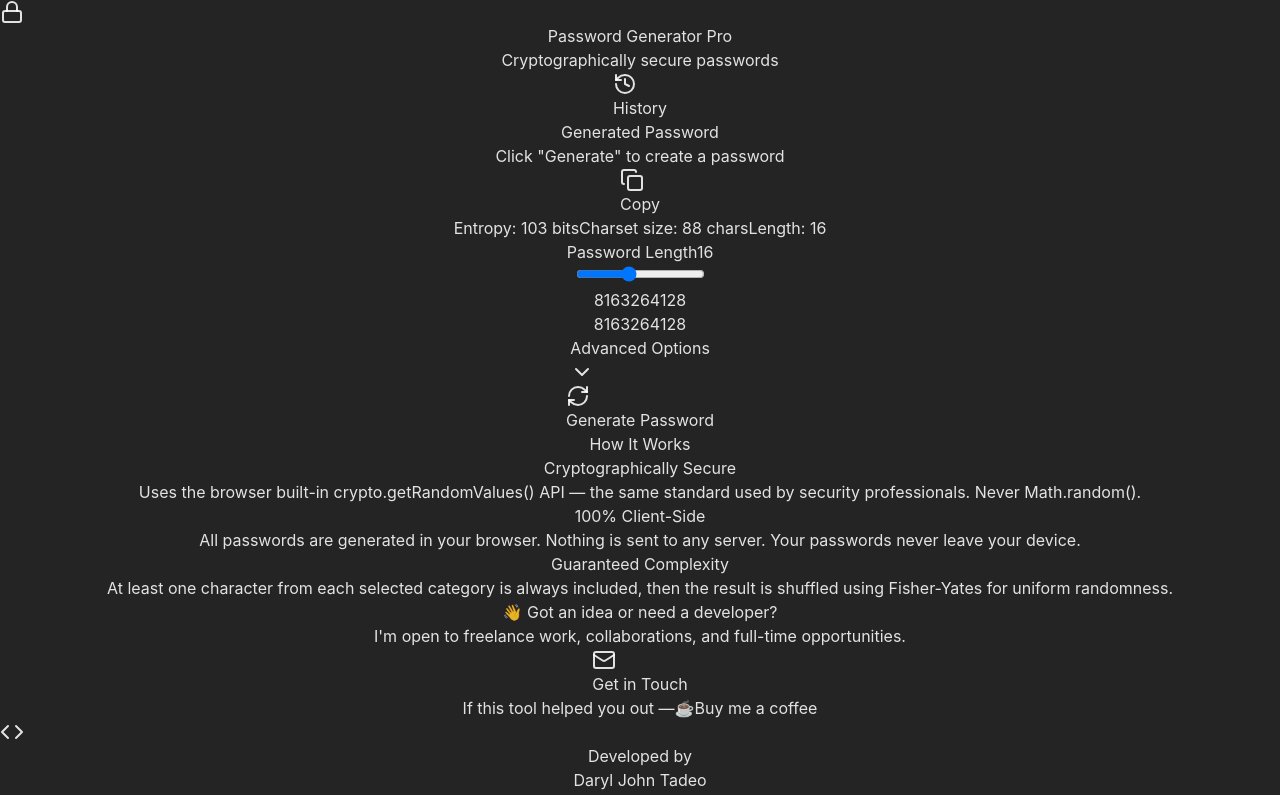
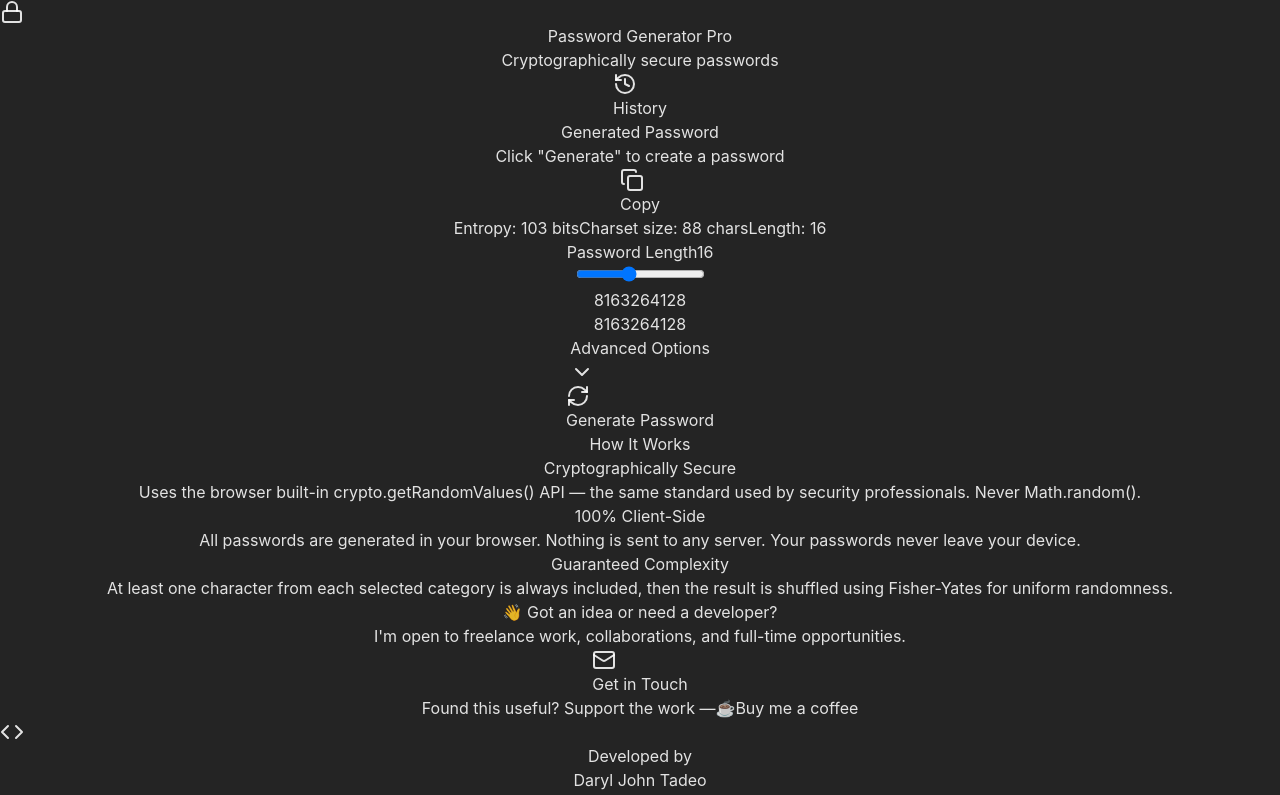
Before and after one commit to Tadxss/PasswordGeneratorPro, a React (Vite) app: page / in a window 1280 px wide. Shown: the top 795 px of the page. Built offline with nearby package versions, Linux system fonts and the light colour scheme.

Commit message:
Push latest updates

```diff
--- a/src/components/BuyMeACoffee.jsx
+++ b/src/components/BuyMeACoffee.jsx
@@ -1,7 +1,7 @@
 export default function BuyMeACoffee() {
     return (
         <div className="mt-4 flex items-center justify-center gap-3 py-4 text-slate-500 text-sm">
-            <span>If this tool helped you out —</span>
+            <span>Found this useful? Support the work —</span>
             <a
                 href="https://coff.ee/daryltadss8"
                 target="_blank"
--- a/src/components/PasswordGenerator.jsx
+++ b/src/components/PasswordGenerator.jsx
@@ -507,7 +507,7 @@ const PasswordGenerator = () => {
                 <Code className="w-5 h-5 text-purple-400" />
                 <span className="text-lg font-semibold text-slate-200">Developed by</span>
               </div>
-              <p className="text-xl font-bold text-purple-400 mb-2">Daryl John Tadeo</p>
+              <a href="https://daryltadeo.netlify.app" target="_blank" rel="noopener noreferrer" className="text-xl font-bold text-purple-400 mb-2 hover:text-purple-300 transition-colors inline-block">Daryl John Tadeo</a>
               <p className="text-slate-400 text-sm">Full Stack Developer & UI/UX Enthusiast</p>
             </div>
             <div className="text-center">
```
